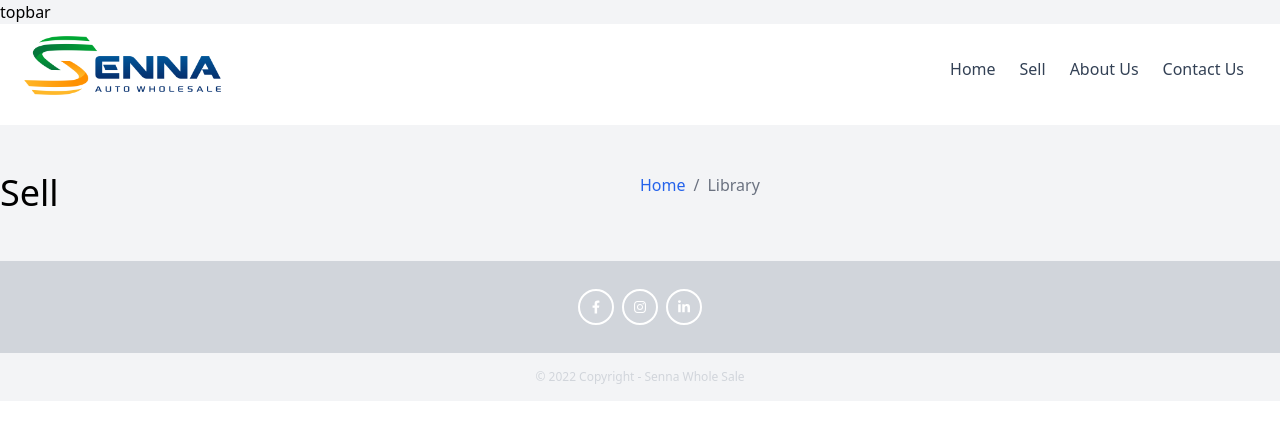
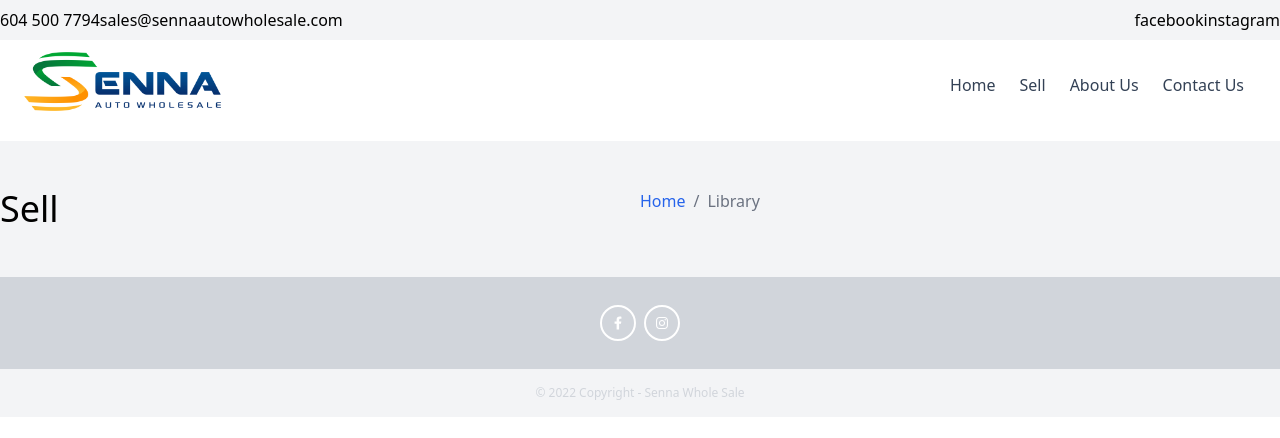
Before and after one commit to reginaldogomes/senna-auto-wholesale, a Next.js app: page /sell in a window 1280 px wide. Shown: the top 438 px of the page. Built offline with nearby package versions, Linux system fonts and the light colour scheme.

Commit message:
components layouts adjusted

```diff
--- a/src/components/Layout/Footer.tsx
+++ b/src/components/Layout/Footer.tsx
@@ -46,28 +46,6 @@ export const Footer = () => {
                             ></path>
                         </svg>
                     </a>
-
-                    <a
-                        href="#!"
-                        type="button"
-                        className="rounded-full border-2 border-white text-white leading-normal uppercase hover:bg-black hover:bg-opacity-5 focus:outline-none focus:ring-0 transition duration-150 ease-in-out w-9 h-9 m-1"
-                    >
-                        <svg
-                            aria-hidden="true"
-                            focusable="false"
-                            data-prefix="fab"
-                            data-icon="linkedin-in"
-                            className="w-3 h-full mx-auto"
-                            role="img"
-                            xmlns="http://www.w3.org/2000/svg"
-                            viewBox="0 0 448 512"
-                        >
-                            <path
-                                fill="currentColor"
-                                d="M100.28 448H7.4V148.9h92.88zM53.79 108.1C24.09 108.1 0 83.5 0 53.8a53.79 53.79 0 0 1 107.58 0c0 29.7-24.1 54.3-53.79 54.3zM447.9 448h-92.68V302.4c0-34.7-.7-79.2-48.29-79.2-48.29 0-55.69 37.7-55.69 76.7V448h-92.78V148.9h89.08v40.8h1.3c12.4-23.5 42.69-48.3 87.88-48.3 94 0 111.28 61.9 111.28 142.3V448z"
-                            ></path>
-                        </svg>
-                    </a>
                 </div>
             </div>
 
--- a/src/components/Layout/HeadingPage.tsx
+++ b/src/components/Layout/HeadingPage.tsx
@@ -9,7 +9,7 @@ export const HeadingPage = (props: HeadingPageProps) => {
                 <div className="basis-1/2">
                     <h1 className="text-4xl">{props.title}</h1>
                 </div>
-                <div className="basis-1/2">
+                <div className="basis-1/5">
                     <nav className="rounded-md">
                         <ol className="list-reset flex">
                             <li>
--- a/src/components/Layout/TopBar.tsx
+++ b/src/components/Layout/TopBar.tsx
@@ -1,7 +1,22 @@
 export const TopBar = () => {
     return (
-        <div className="bg-gray-100 hidden md:block">
-            <div className="container mx-auto">topbar</div>
+        <div className="bg-gray-100 hidden md:block py-2">
+            <div className="container flex mx-auto">
+                <div className="basis-1/2">
+                    <ul className="flex">
+                        <li>604 500 7794</li>
+                        <li>
+                            <a>sales@sennaautowholesale.com</a>
+                        </li>
+                    </ul>
+                </div>
+                <div className="basis-1/2">
+                    <ul className="flex float-right">
+                        <li>facebook</li>
+                        <li>instagram</li>
+                    </ul>
+                </div>
+            </div>
         </div>
     )
 }
```
